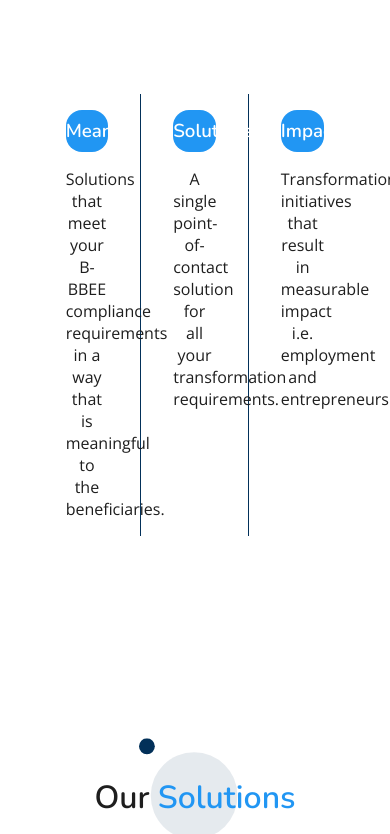
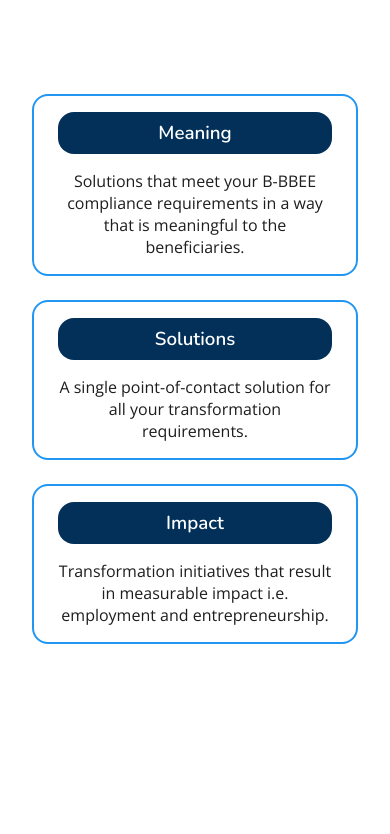
Before and after one commit to arnovanstaden/T-T-S, a Gatsby site: page /solutions in a window 390 px wide. Shown: the part 1003-1837 px from the top of the page. Built offline with nearby package versions, Linux system fonts and the light colour scheme; Gatsby itself is replaced by a stand-in of ours; a web font is replaced by a local one.

Commit message:
update solutions

```diff
--- a/src/pages/styles/solutions.module.scss
+++ b/src/pages/styles/solutions.module.scss
@@ -3,17 +3,20 @@
 .table {
     display: flex;
     justify-content: center;
+    column-gap: 1rem;
+
 
     .column {
-        border-right: 1.5px solid $dark-blue;
-        padding: 1rem 2rem;
+        border: 2px solid $light-blue;
+        border-radius: 1rem;
+        padding: 1rem 1.5rem;
         text-align: center;
         width: 33%;
 
         h3 {
             margin: 0;
             margin-bottom: 1rem;
-            background-color: $light-blue;
+            background-color: $dark-blue;
             color: $white;
             padding: 0.5rem 0;
             border-radius: 1rem;
@@ -22,9 +25,15 @@
         p {
             margin: 0;
         }
+    }
 
-        &:last-child {
-            border: none
+    @media screen and (max-width: 768px) {
+        column-gap: 0;
+        row-gap: 1.5rem;
+        flex-wrap: wrap;
+
+        .column {
+            width: 100%;
         }
     }
 }
@@ -63,10 +72,13 @@
     .listGrid {
         display: flex;
         column-gap: 2rem;
+        margin: 2rem 0;
+
 
         .listBlock {
             width: 50%;
             text-align: left;
+            margin: 0;
 
             .list li {
                 justify-content: flex-start;
@@ -94,4 +106,17 @@
             margin: 0;
         }
     }
+
+    @media screen and (max-width: 768px) {
+        .listGrid {
+            column-gap: 0;
+            row-gap: 2rem;
+            flex-direction: column;
+
+            .listBlock {
+                width: 100%;
+                margin: 0;
+            }
+        }
+    }
 }
```
